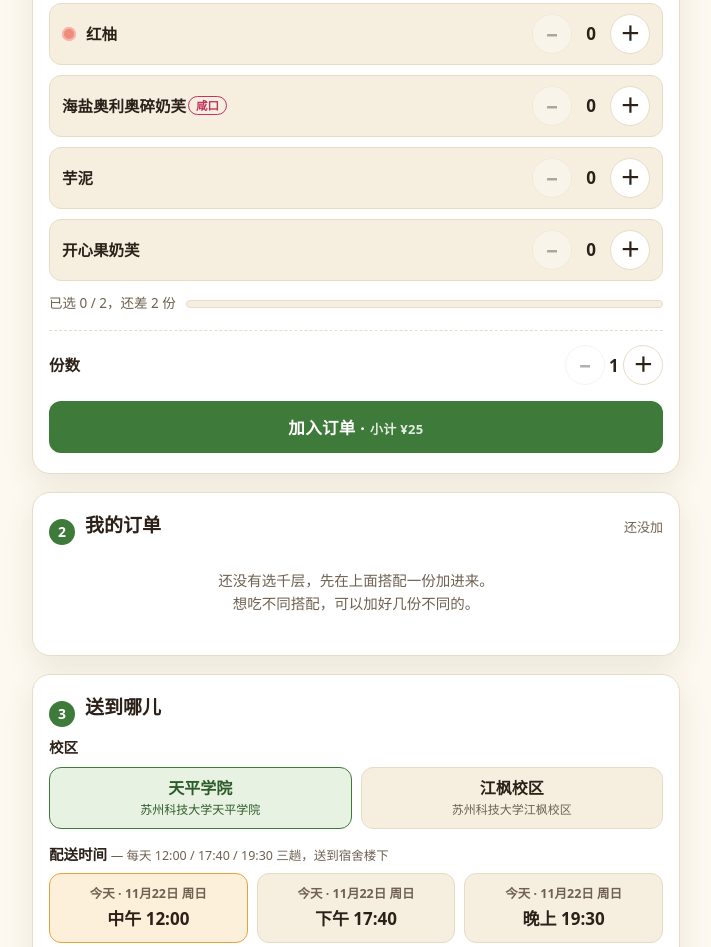
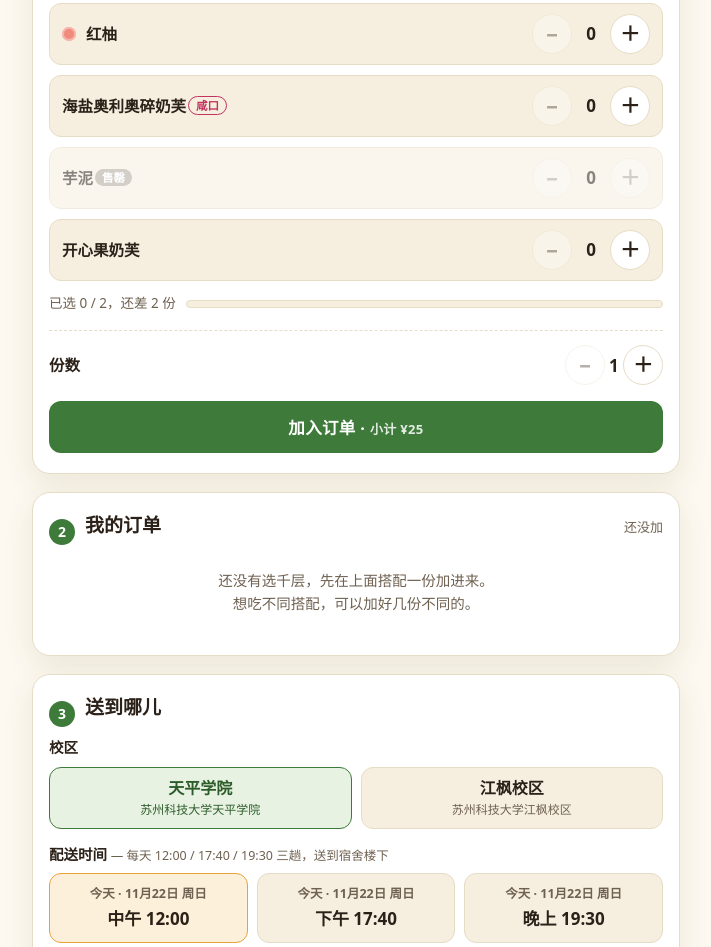
Before and after one commit to gurongshouzuo/gurongshouzuo.github.io, a plain HTML site: page index.html in a window 1280 px wide. Shown: the part 1121-2068 px from the top of the page, without its empty margins (284-995 px from the left). Drawn offline with Linux system fonts and the light colour scheme.

Commit message:
芋泥售罄

```diff
--- a/index.html
+++ b/index.html
@@ -477,7 +477,7 @@ var FRUITS = [
 ];
 var NAIFU = [
 {name:"海盐奥利奥碎奶芙", tag:"咸口", soldOut:false},
-{name:"芋泥", tag:""},
+{name:"芋泥", tag:"", soldOut:true},
 {name:"开心果奶芙", tag:"", soldOut:false}
 ];
 
```
